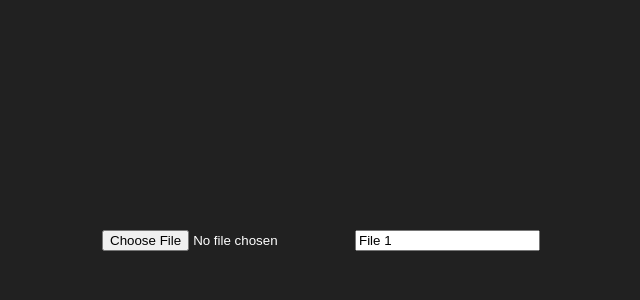
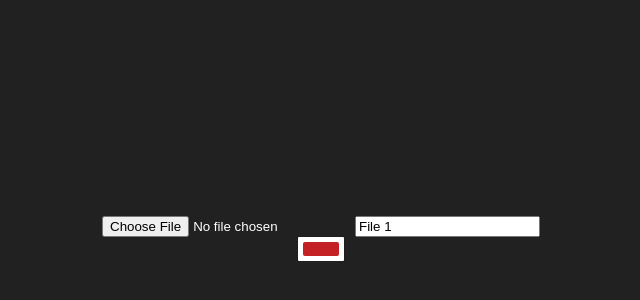
Before and after one commit to RobertToh/radeon-charts, a React (Create React App) app: page / in a window 1280 px wide. Shown: the part 160-460 px from the top of the page, without its empty margins (319-959 px from the left). Built offline with nearby package versions, Linux system fonts and the light colour scheme.

Commit message:
added basic color picker

```diff
--- a/package.json
+++ b/package.json
@@ -8,6 +8,7 @@
     "@testing-library/user-event": "^12.8.3",
     "papaparse": "^5.3.1",
     "react": "^17.0.2",
+    "react-color": "2.17.3",
     "react-dom": "^17.0.2",
     "react-scripts": "4.0.3",
     "recharts": "^2.1.5",
--- a/src/CSVReader.js
+++ b/src/CSVReader.js
@@ -1,4 +1,7 @@
 import React from "react";
+import { ChromePicker } from "react-color";
+import CustomColorPicker from "./CustomColorPicker.js";
+
 const Papa = require("papaparse");
 
 const formatter = require("./format.js");
@@ -62,6 +65,7 @@ class CSVReader extends React.Component {
                     />
                     <input type="text" value={this.state.name} onChange={this.handleNameChange} />
                 </form>
+                <CustomColorPicker color={this.props.color} onColorChange={this.props.onColorChange} idx={this.props.idx} />
             </div>
         );
     }
--- /dev/null
+++ b/src/CustomColorPicker.js
@@ -0,0 +1,83 @@
+//Code is from the provided example on react-color's documentation
+
+import React from 'react'
+import reactCSS from 'reactcss'
+import { ChromePicker } from 'react-color'
+
+class CustomColorPicker extends React.Component {
+    constructor(props) {
+        super(props);
+        this.state = {
+            displayColorPicker: false,
+        };
+
+        this.handleClick = this.handleClick.bind(this);
+        this.handleClose = this.handleClose.bind(this);
+        this.handleChange = this.handleChange.bind(this);
+    }
+
+
+
+    handleClick = () => {
+        this.setState({ displayColorPicker: !this.state.displayColorPicker })
+    };
+
+    handleClose = () => {
+        this.setState({ displayColorPicker: false })
+    };
+
+    handleChange = (color) => {
+        let idx = this.props.idx;
+        this.props.onColorChange(color.hex, idx);
+    };
+
+    render() {
+        let color = this.props.color;
+        const styles = reactCSS({
+            'default': {
+                color: {
+                    width: '36px',
+                    height: '14px',
+                    borderRadius: '2px',
+                    background: `${color}`,
+                },
+                swatch: {
+                    padding: '5px',
+                    background: '#fff',
+                    borderRadius: '1px',
+                    boxShadow: '0 0 0 1px rgba(0,0,0,.1)',
+                    display: 'inline-block',
+                    cursor: 'pointer',
+                },
+                popover: {
+                    position: 'absolute',
+                    zIndex: '2',
+                },
+                cover: {
+                    position: 'fixed',
+                    top: '0px',
+                    right: '0px',
+                    bottom: '0px',
+                    left: '0px',
+                },
+            },
+        });
+
+        return (
+            <div>
+                <div style={styles.swatch} onClick={this.handleClick}>
+                    <div style={styles.color} />
+                </div>
+                {this.state.displayColorPicker ?
+                    <div style={styles.popover}>
+                        <div style={styles.cover} onClick={this.handleClose} />
+                        <ChromePicker color={color} onChangeComplete={this.handleChange} />
+                    </div> :
+                    null
+                }
+            </div>
+        )
+    }
+}
+
+export default CustomColorPicker;
--- a/src/RadeonCharts.js
+++ b/src/RadeonCharts.js
@@ -30,6 +30,7 @@ class RadeonChart extends React.Component {
         this.handleDataTwoChange = this.handleDataTwoChange.bind(this);
         this.handleDataThreeChange = this.handleDataThreeChange.bind(this);
         this.handleNameChange = this.handleNameChange.bind(this);
+        this.handleColorChange = this.handleColorChange.bind(this);
     }
 
     handleDataOneChange(data1) {
@@ -50,6 +51,12 @@ class RadeonChart extends React.Component {
         this.setState({names});
     }
 
+    handleColorChange(newColor, idx) {
+        let colors = this.state.colors;
+        colors[idx] = newColor;
+        this.setState({colors});
+    }
+
     validHeader(header) {
         if (this.state.data1 && this.state.data1[0][0][header]) return true;
         if (this.state.data2 && this.state.data2[0][0][header]) return true;
@@ -63,12 +70,12 @@ class RadeonChart extends React.Component {
         return (
             <div>
                 <div>
-                    <CSVReader className="Data1" onDataChange={this.handleDataOneChange} onNameChange={this.handleNameChange} idx={0}/>
+                    <CSVReader onDataChange={this.handleDataOneChange} onNameChange={this.handleNameChange} idx={0} onColorChange={this.handleColorChange} color={colors[0]}/>
                     {data1 !== undefined &&
-                        <CSVReader className="Data2" onDataChange={this.handleDataTwoChange} onNameChange={this.handleNameChange} idx={1}/>
+                        <CSVReader onDataChange={this.handleDataTwoChange} onNameChange={this.handleNameChange} idx={1} onColorChange={this.handleColorChange} color={colors[1]}/>
                     }
                     {data2 !== undefined &&
-                        <CSVReader className="Data3" onDataChange={this.handleDataThreeChange} onNameChange={this.handleNameChange} idx={2}/>
+                        <CSVReader onDataChange={this.handleDataThreeChange} onNameChange={this.handleNameChange} idx={2} onColorChange={this.handleColorChange} color={colors[2]}/>
                     }
                 </div>
 
```
Also changed, not shown: 1 other file (tests, documents, lock files or other folders).
